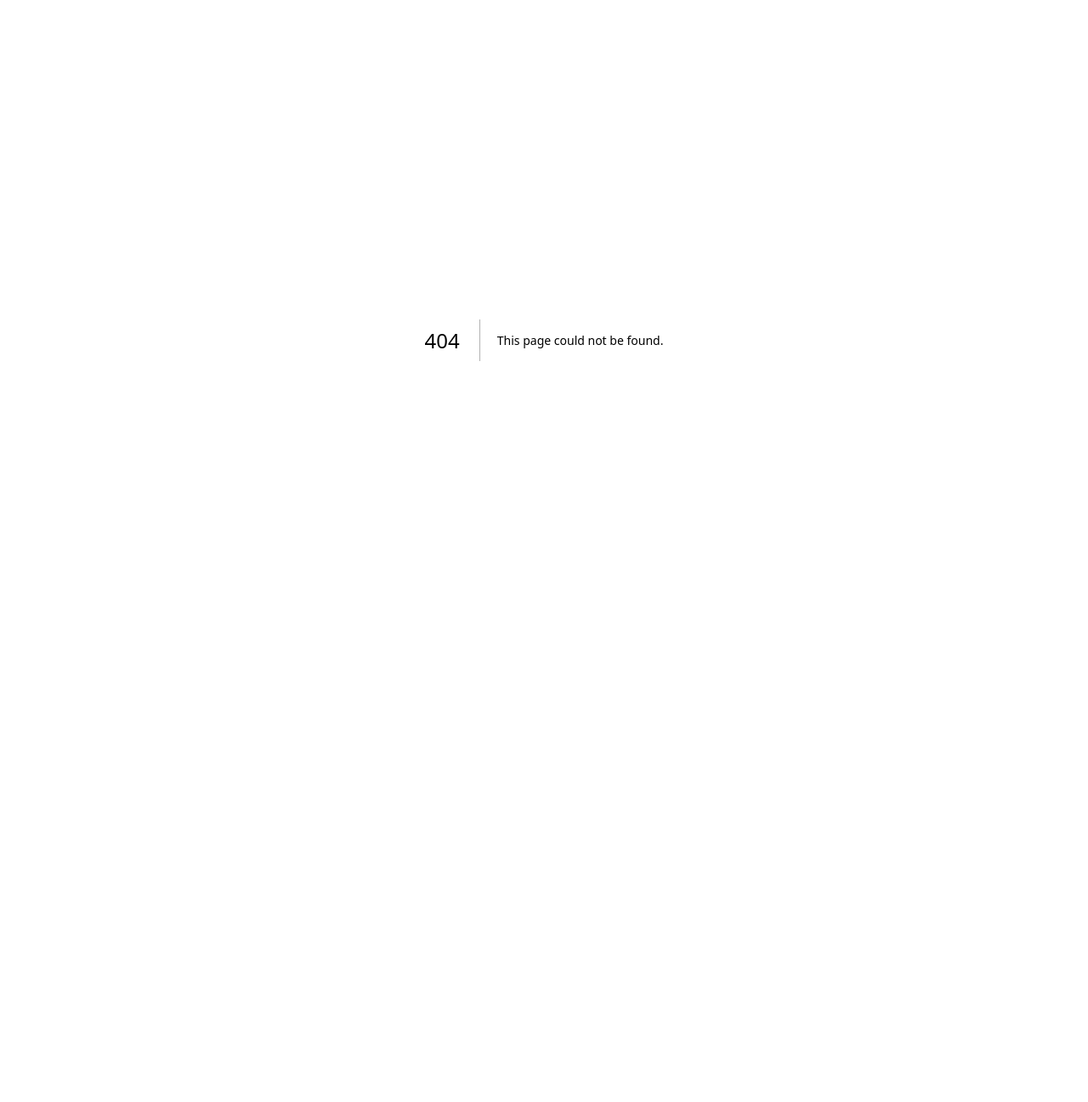
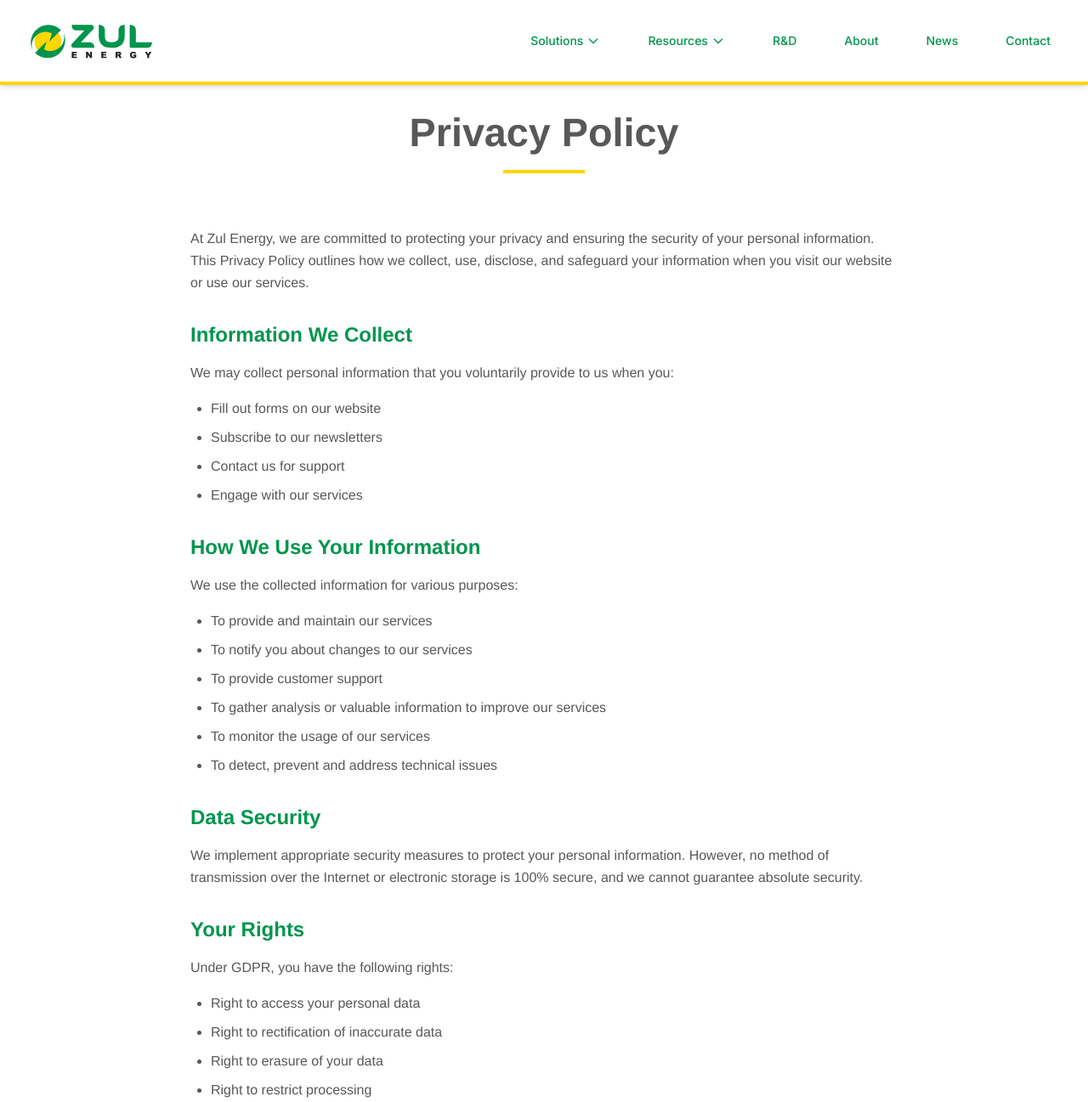
Before and after one commit to legendholding192025/Zul-Energy, a Next.js app: page /privacy-policy in a window 1280 px wide. Before the commit this address had no page. Shown: the top 1297 px of the page at 85% size. Before the commit the page ends 800 px from the top, so only its background shows below. Built offline with nearby package versions, Linux system fonts and the light colour scheme.

Commit message:
latest-changes

```diff
--- /dev/null
+++ b/app/privacy-policy/page.tsx
@@ -0,0 +1,112 @@
+"use client"
+
+import React from 'react'
+import Header from '../../components/Header'
+import Footer from '../../components/Footer'
+
+export default function PrivacyPolicyPage() {
+  return (
+    <main className="overflow-x-hidden">
+      <Header />
+
+      {/* Privacy Policy Content */}
+      <section className="pt-32 pb-20 bg-white">
+        <div className="max-w-4xl mx-auto px-4 sm:px-6 lg:px-8">
+          <div className="prose prose-lg max-w-none">
+            <div className="mb-8">
+              <div className="text-center mb-16">
+                <h2 className="font-headline text-zul-grey-dark mb-4">
+                  Privacy Policy
+                </h2>
+                <div className="w-24 h-1 bg-zul-yellow mx-auto"></div>
+              </div>
+              <p className="font-body text-zul-grey-dark mb-6 leading-relaxed">
+                At Zul Energy, we are committed to protecting your privacy and ensuring the security of your personal information. This Privacy Policy outlines how we collect, use, disclose, and safeguard your information when you visit our website or use our services.
+              </p>
+            </div>
+
+            <div className="mb-8">
+              <h3 className="font-headline text-2xl text-zul-green mb-4">
+                Information We Collect
+              </h3>
+              <p className="font-body text-zul-grey-dark mb-4 leading-relaxed">
+                We may collect personal information that you voluntarily provide to us when you:
+              </p>
+              <ul className="font-body text-zul-grey-dark mb-4 leading-relaxed list-disc pl-6 space-y-2">
+                <li>Fill out forms on our website</li>
+                <li>Subscribe to our newsletters</li>
+                <li>Contact us for support</li>
+                <li>Engage with our services</li>
+              </ul>
+            </div>
+
+            <div className="mb-8">
+              <h3 className="font-headline text-2xl text-zul-green mb-4">
+                How We Use Your Information
+              </h3>
+              <p className="font-body text-zul-grey-dark mb-4 leading-relaxed">
+                We use the collected information for various purposes:
+              </p>
+              <ul className="font-body text-zul-grey-dark mb-4 leading-relaxed list-disc pl-6 space-y-2">
+                <li>To provide and maintain our services</li>
+                <li>To notify you about changes to our services</li>
+                <li>To provide customer support</li>
+                <li>To gather analysis or valuable information to improve our services</li>
+                <li>To monitor the usage of our services</li>
+                <li>To detect, prevent and address technical issues</li>
+              </ul>
+            </div>
+
+            <div className="mb-8">
+              <h3 className="font-headline text-2xl text-zul-green mb-4">
+                Data Security
+              </h3>
+              <p className="font-body text-zul-grey-dark mb-4 leading-relaxed">
+                We implement appropriate security measures to protect your personal information. However, no method of transmission over the Internet or electronic storage is 100% secure, and we cannot guarantee absolute security.
+              </p>
+            </div>
+
+            <div className="mb-8">
+              <h3 className="font-headline text-2xl text-zul-green mb-4">
+                Your Rights
+              </h3>
+              <p className="font-body text-zul-grey-dark mb-4 leading-relaxed">
+                Under GDPR, you have the following rights:
+              </p>
+              <ul className="font-body text-zul-grey-dark mb-4 leading-relaxed list-disc pl-6 space-y-2">
+                <li>Right to access your personal data</li>
+                <li>Right to rectification of inaccurate data</li>
+                <li>Right to erasure of your data</li>
+                <li>Right to restrict processing</li>
+                <li>Right to data portability</li>
+                <li>Right to object to processing</li>
+                <li>Right to withdraw consent</li>
+              </ul>
+            </div>
+
+            <div className="mb-8">
+              <h3 className="font-headline text-2xl text-zul-green mb-4">
+                Changes to This Policy
+              </h3>
+              <p className="font-body text-zul-grey-dark mb-4 leading-relaxed">
+                We may update our Privacy Policy from time to time. We will notify you of any changes by posting the new Privacy Policy on this page and updating the "Last Updated" date.
+              </p>
+            </div>
+
+            <div className="mt-12 p-6 bg-gray-50 rounded-lg border-l-4 border-zul-green">
+              <p className="font-body text-sm text-zul-grey-dark">
+                <strong>Last Updated:</strong> {new Date().toLocaleDateString('en-US', {
+                  year: 'numeric',
+                  month: 'long',
+                  day: 'numeric'
+                })}
+              </p>
+            </div>
+          </div>
+        </div>
+      </section>
+
+      <Footer />
+    </main>
+  )
+}
--- a/app/products/cementing-additives/page.tsx
+++ b/app/products/cementing-additives/page.tsx
@@ -11,7 +11,7 @@ export default function CementingAdditivesPage() {
     <main className="overflow-x-hidden">
       <Header />
 
-      <section id="home" className="relative bg-gradient-to-r from-zul-green to-primary-900 text-white mt-24">
+      <section id="home" className="relative bg-gradient-to-r from-zul-green to-primary-900 text-white mt-24" style={{ height: '672.25px' }}>
         {/* Background Image */}
         <div
           className="absolute inset-0 bg-cover bg-center bg-no-repeat"
@@ -21,7 +21,7 @@ export default function CementingAdditivesPage() {
         >
         </div>
         {/* Content Overlay */}
-        <div className="relative max-w-7xl mx-auto px-4 sm:px-6 lg:px-8 py-40 md:py-56">
+        <div className="relative max-w-7xl mx-auto px-4 sm:px-6 lg:px-8 h-full flex items-center">
           <div className="text-left">
             <h1 className="font-headline mb-0 text-white">
               CEMENTING ADDITIVES
--- a/app/products/completion-fluids-additives/page.tsx
+++ b/app/products/completion-fluids-additives/page.tsx
@@ -11,7 +11,7 @@ export default function CompletionFluidsAdditivesPage() {
     <main className="overflow-x-hidden">
       <Header />
 
-      <section id="home" className="relative bg-gradient-to-r from-zul-green to-primary-900 text-white mt-24">
+      <section id="home" className="relative bg-gradient-to-r from-zul-green to-primary-900 text-white mt-24" style={{ height: '672.25px' }}>
         {/* Background Image */}
         <div
           className="absolute inset-0 bg-cover bg-center bg-no-repeat"
@@ -21,7 +21,7 @@ export default function CompletionFluidsAdditivesPage() {
         >
         </div>
         {/* Content Overlay */}
-        <div className="relative max-w-7xl mx-auto px-4 sm:px-6 lg:px-8 py-40 md:py-56">
+        <div className="relative max-w-7xl mx-auto px-4 sm:px-6 lg:px-8 h-full flex items-center">
           <div className="text-left">
             <h1 className="font-headline mb-0 text-white">
               COMPLETION FLUIDS ADDITIVES
--- a/app/products/drilling-mud-chemicals/page.tsx
+++ b/app/products/drilling-mud-chemicals/page.tsx
@@ -10,7 +10,7 @@ export default function DrillingMudChemicalsPage() {
     <main className="overflow-x-hidden">
       <Header />
 
-      <section id="home" className="relative bg-gradient-to-r from-zul-green to-primary-900 text-white mt-24">
+      <section id="home" className="relative bg-gradient-to-r from-zul-green to-primary-900 text-white mt-24" style={{ height: '672.25px' }}>
         {/* Background Image */}
         <div
           className="absolute inset-0 bg-cover bg-center bg-no-repeat"
@@ -19,9 +19,8 @@ export default function DrillingMudChemicalsPage() {
           }}
         >
         </div>
-
         {/* Content Overlay */}
-        <div className="relative max-w-7xl mx-auto px-4 sm:px-6 lg:px-8 py-40 md:py-56">
+        <div className="relative max-w-7xl mx-auto px-4 sm:px-6 lg:px-8 h-full flex items-center">
           <div className="text-left">
             <h1 className="font-headline mb-0 text-white">
               DRILLING MUD CHEMICALS
@@ -48,7 +47,7 @@ export default function DrillingMudChemicalsPage() {
             </button>
           </div>
         </div>
-      </section>
+           </section>
 
        {/* Industry Users Section */}
        <section className="py-20 bg-white">
--- a/app/products/production-chemicals/page.tsx
+++ b/app/products/production-chemicals/page.tsx
@@ -11,7 +11,7 @@ export default function ProductionChemicalsPage() {
     <main className="overflow-x-hidden">
       <Header />
 
-      <section id="home" className="relative bg-gradient-to-r from-zul-green to-primary-900 text-white mt-24">
+      <section id="home" className="relative bg-gradient-to-r from-zul-green to-primary-900 text-white mt-24" style={{ height: '672.25px' }}>
         {/* Background Image */}
         <div
           className="absolute inset-0 bg-cover bg-center bg-no-repeat"
@@ -21,7 +21,7 @@ export default function ProductionChemicalsPage() {
         >
         </div>
         {/* Content Overlay */}
-        <div className="relative max-w-7xl mx-auto px-4 sm:px-6 lg:px-8 py-40 md:py-56">
+        <div className="relative max-w-7xl mx-auto px-4 sm:px-6 lg:px-8 h-full flex items-center">
           <div className="text-left">
             <h1 className="font-headline mb-0 text-white">
               PRODUCTION CHEMICALS
--- a/app/products/stimulation-chemicals/page.tsx
+++ b/app/products/stimulation-chemicals/page.tsx
@@ -11,7 +11,7 @@ export default function StimulationChemicalsPage() {
     <main className="overflow-x-hidden">
       <Header />
 
-      <section id="home" className="relative bg-gradient-to-r from-zul-green to-primary-900 text-white mt-24">
+      <section id="home" className="relative bg-gradient-to-r from-zul-green to-primary-900 text-white mt-24" style={{ height: '672.25px' }}>
         {/* Background Image */}
         <div
           className="absolute inset-0 bg-cover bg-center bg-no-repeat"
@@ -21,7 +21,7 @@ export default function StimulationChemicalsPage() {
         >
         </div>
         {/* Content Overlay */}
-        <div className="relative max-w-7xl mx-auto px-4 sm:px-6 lg:px-8 py-40 md:py-56">
+        <div className="relative max-w-7xl mx-auto px-4 sm:px-6 lg:px-8 h-full flex items-center">
           <div className="text-left">
             <h1 className="font-headline mb-0 text-white">
               STIMULATION CHEMICALS
--- a/app/products/water-treatment-chemicals/page.tsx
+++ b/app/products/water-treatment-chemicals/page.tsx
@@ -11,7 +11,7 @@ export default function WaterTreatmentChemicalsPage() {
     <main className="overflow-x-hidden">
       <Header />
 
-      <section id="home" className="relative bg-gradient-to-r from-zul-green to-primary-900 text-white mt-24">
+      <section id="home" className="relative bg-gradient-to-r from-zul-green to-primary-900 text-white mt-24" style={{ height: '672.25px' }}>
         {/* Background Image */}
         <div
           className="absolute inset-0 bg-cover bg-center bg-no-repeat"
@@ -21,7 +21,7 @@ export default function WaterTreatmentChemicalsPage() {
         >
         </div>
         {/* Content Overlay */}
-        <div className="relative max-w-7xl mx-auto px-4 sm:px-6 lg:px-8 py-40 md:py-56">
+        <div className="relative max-w-7xl mx-auto px-4 sm:px-6 lg:px-8 h-full flex items-center">
           <div className="text-left">
             <h1 className="font-headline mb-0 text-white">
               WATER TREATMENT CHEMICALS
--- a/components/Footer.tsx
+++ b/components/Footer.tsx
@@ -166,14 +166,8 @@ const Footer = () => {
             © 2024 ZUL ENERGY. All rights reserved.
           </p>
           <div className="flex space-x-6 text-sm">
-            <a href="#" className="text-zul-grey-light hover:text-zul-yellow transition-colors font-body">
+            <a href="/privacy-policy" className="text-zul-grey-light hover:text-zul-yellow transition-colors font-body">
               Privacy Policy
-            </a>
-            <a href="#" className="text-zul-grey-light hover:text-zul-yellow transition-colors font-body">
-              Terms of Service
-            </a>
-            <a href="#" className="text-zul-grey-light hover:text-zul-yellow transition-colors font-body">
-              Cookie Policy
             </a>
           </div>
         </div>
```
